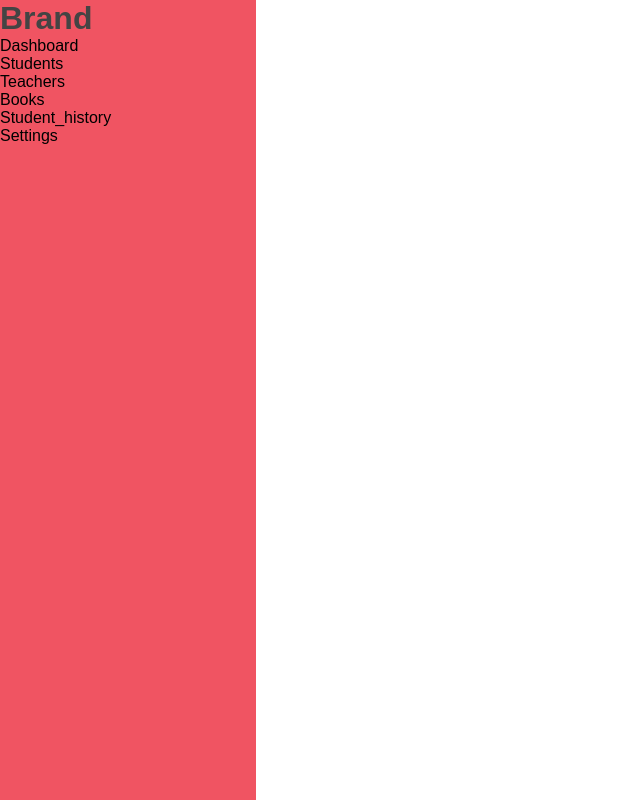
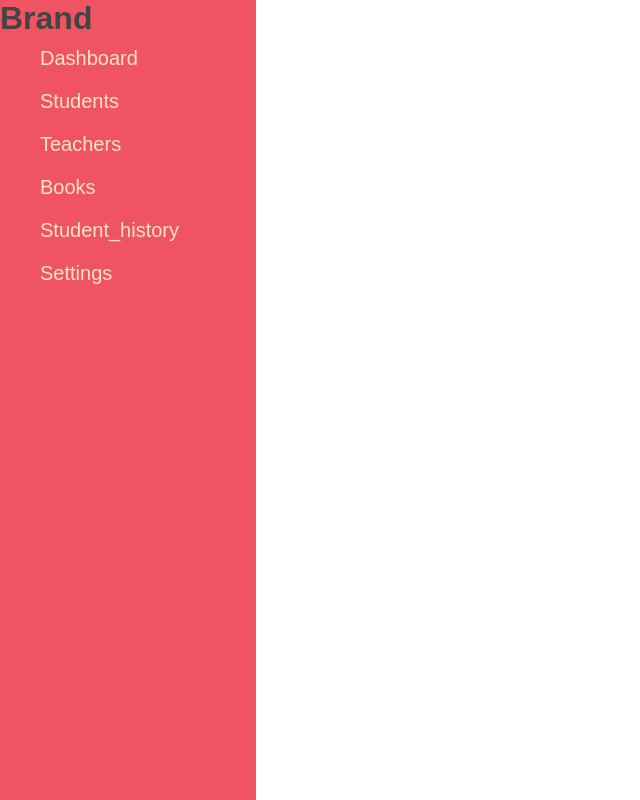
Before and after one commit to Samprikta15/LMS, a PHP site: page /LMS/admin_panel_index.html in a window 1280 px wide. Shown: the whole page, without its empty margins (0-640 px from the left). Run offline with PHP 8.4, Linux system fonts and the light colour scheme.

Commit message:
update admin_panel

```diff
--- a/admin_p_style.css
+++ b/admin_p_style.css
@@ -24,3 +24,20 @@
     display: flex;
     flex-direction: column;
 }
+.side-menu .brand-menu{
+    height: 10vh;
+    display: flex;
+    align-items: center;
+    justify-content: center;
+}
+.side-menu li{
+    font-size: 20px;
+    padding: 10px 40px;
+    color:bisque;
+    display: flex;
+    align-items: center;
+}
+.side-menu li:hover{
+    background: white;
+    color:#f05462;
+}
```
